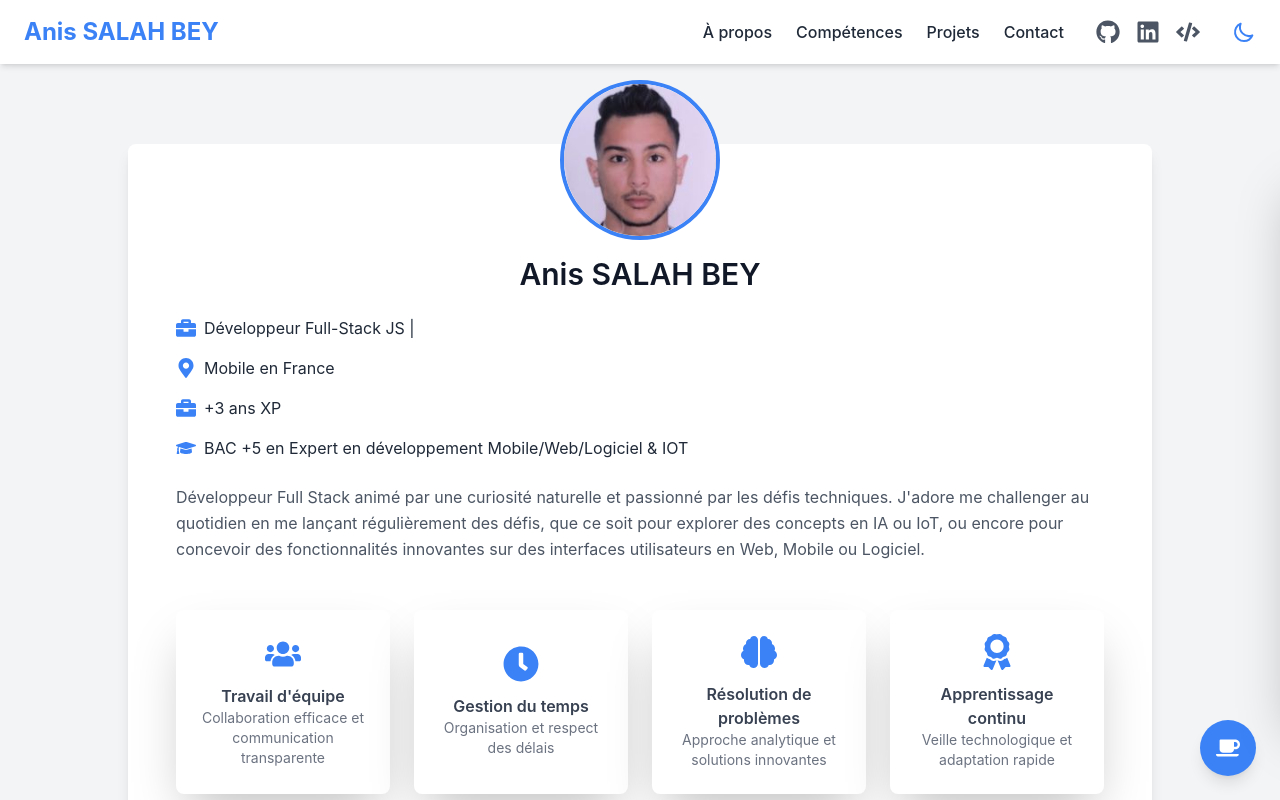
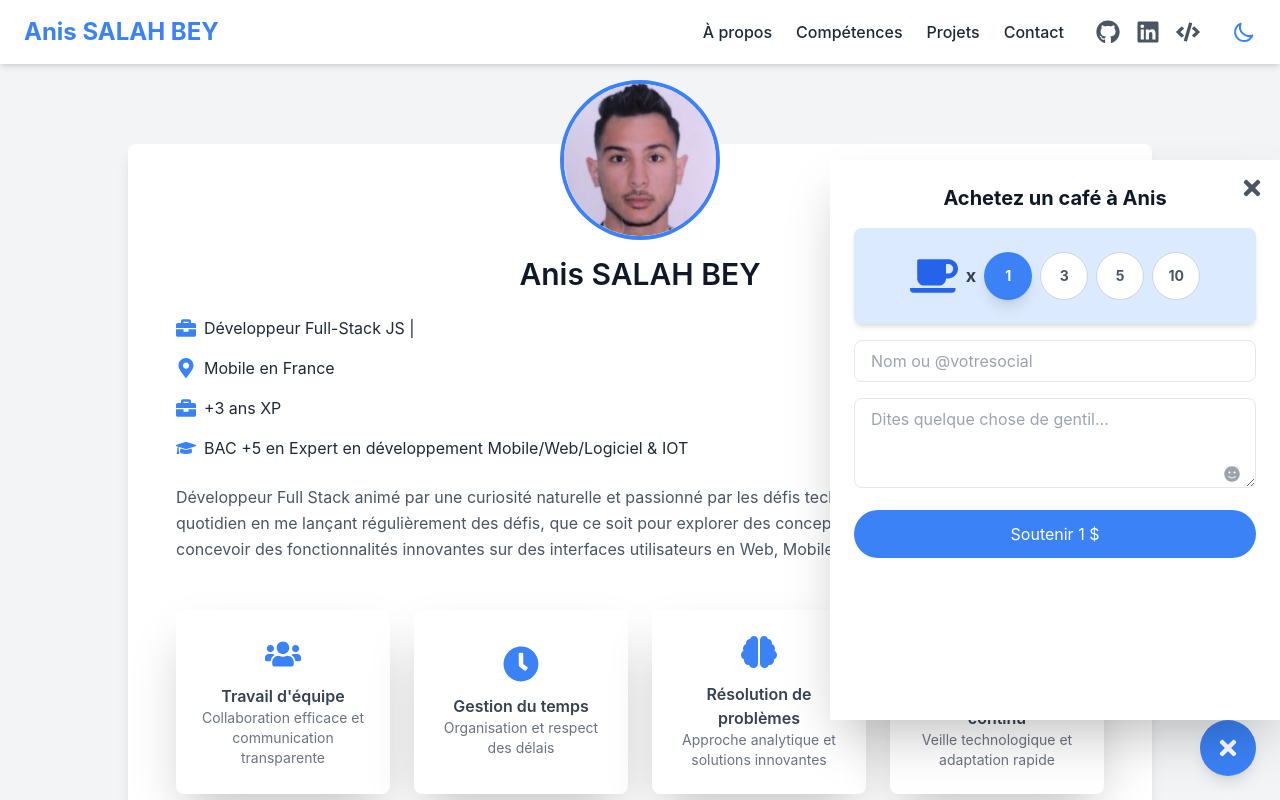
Before and after one commit to AnisMobile99/Portfolio, a React (Create React App) app: page / in a window 1280 px wide. Shown: the top 800 px of the page. Built offline with nearby package versions, Linux system fonts and the light colour scheme.

Commit message:
[fixed]floatingButton modal open start run app

```diff
--- a/src/components/Cofee/FloatingButton.jsx
+++ b/src/components/Cofee/FloatingButton.jsx
@@ -1,4 +1,4 @@
-import React, { useState } from "react";
+import React, { useState, useEffect } from "react";
 import { FaCoffee, FaTimes, FaSmile } from "react-icons/fa";
 import EmojiPicker from "emoji-picker-react";
 
@@ -8,6 +8,15 @@ const FloatingButton = () => {
   const [selectedCoffee, setSelectedCoffee] = useState(1);
   const [message, setMessage] = useState(""); // État pour le message
   const [showEmojiPicker, setShowEmojiPicker] = useState(false); // État pour l'emoji picker
+
+  // **OUVRIR LE MODAL AUTOMATIQUEMENT APRÈS 5 SECONDES**
+  useEffect(() => {
+    const timer = setTimeout(() => {
+      setIsOpen(true);
+    }, 5000); // 8 secondes
+
+    return () => clearTimeout(timer); // Nettoie le timer si le composant est démonté
+  }, []);
 
   const togglePopup = () => {
     setIsOpen(!isOpen);
```
